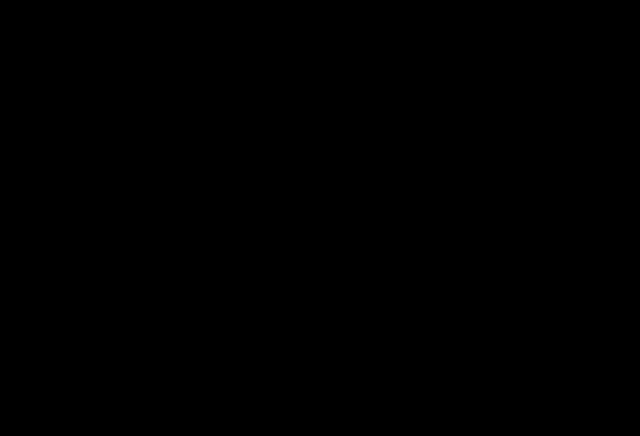
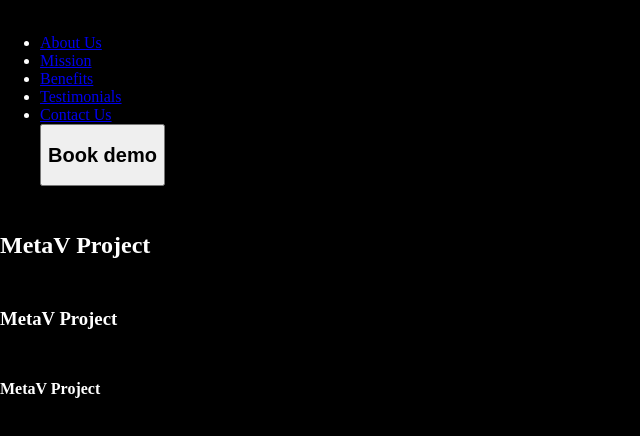
Before and after one commit to Kadirovs/MetaV-Project, a plain HTML site: page index.html in a window 1280 px wide. Shown: the whole page, without its empty margins (0-640 px from the left). Drawn offline with Linux system fonts and the light colour scheme.

Commit message:
Adding div1

```diff
--- a/index.html
+++ b/index.html
@@ -9,7 +9,19 @@
 <body>
 	<div class="container">
 		<div class="div1">
-			<h1>MetaV Project</h1>
+			<nav>
+				<ul>
+					<img class="logos" src="">
+
+					<li><a href="#">About Us</a></li>
+					<li><a href="#">Mission</a></li>
+					<li><a href="#">Benefits</a></li>
+					<li><a href="#">Testimonials</a></li>
+					<li><a href="#">Contact Us</a></li>
+
+					<button><h1 class="button1">Book demo</h1></button>
+				</ul>
+			</nav>
 		</div>
 		<div class="div2">
 			<h2>MetaV Project</h2>
--- a/style.scss
+++ b/style.scss
@@ -1,11 +1,11 @@
 body {
 	margin: 0;
-	color: #000;
 	background-color: #000;
 }
 
 .container {
+	color: white;
 	display: grid;
-	grid-template-rows: repeat(3, auto);
+	grid-template-rows: repeat(7,auto);
 	grid-gap: 10px;
 }
```
Also changed, not shown: style.css, 1 other file.
